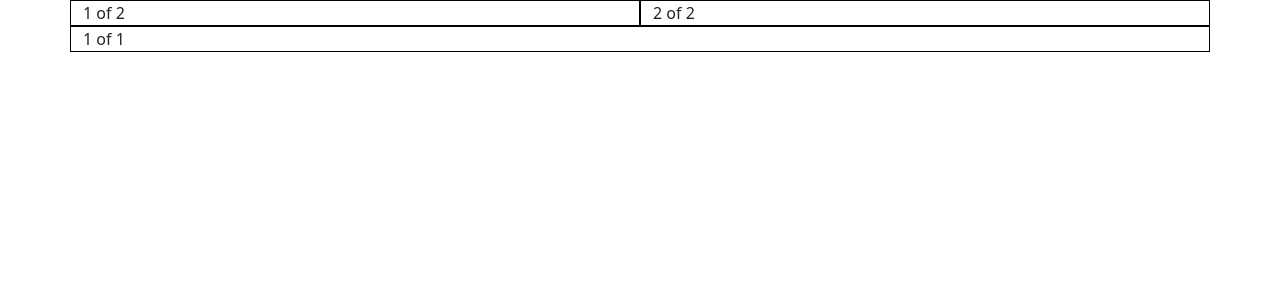
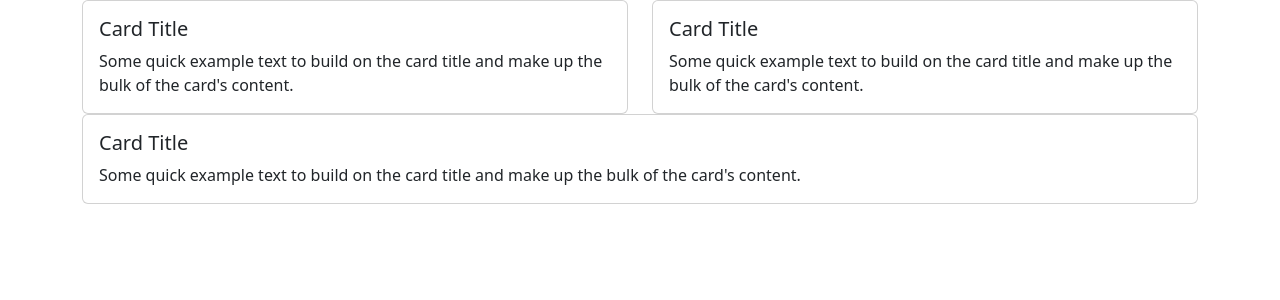
Before and after one commit to MartinBradbury/mebresume, a React (Vite) app in the folder resume/: page / in a window 1280 px wide. Shown: the top 300 px of the page. Built offline with nearby package versions, Linux system fonts and the light colour scheme.

Commit message:
added transition effects to the three cards and useEffect hook with a time out and a cleartimer function.

```diff
--- a/resume/src/App.jsx
+++ b/resume/src/App.jsx
@@ -1,25 +1,59 @@
 import Container from 'react-bootstrap/Container';
 import Row from 'react-bootstrap/Row';
 import Col from 'react-bootstrap/Col';
-import styles from './styles/App.module.css'
+import styles from './styles/App.module.css';
+import Card from 'react-bootstrap/Card';
+import { useEffect, useState } from 'react';
 
 function App() {
+  const [visible, setIsVisible] = useState(false);
+
+  useEffect(() => {
+    const timer = setTimeout(() => setIsVisible(true), 1000); // Short delay to trigger transition
+    return () => clearTimeout(timer);
+  }, []);
 
   return (
-    <>
     <Container>
-      <Row >
-        <Col className={styles.Col}>1 of 2</Col>
-        <Col className={styles.Col}>2 of 2</Col>
+      <Row>
+        <Col className={styles.Col}>
+          <Card className={`${styles.CardOne} ${visible ? styles.visible : ''}`}>
+            <Card.Body>
+              <Card.Title>Card Title</Card.Title>
+              <Card.Text>
+                Some quick example text to build on the card title and make up the
+                bulk of the card's content.
+              </Card.Text>
+            </Card.Body>
+          </Card>
+        </Col>
+        <Col className={styles.Col}>
+          <Card className={`${styles.CardTwo} ${visible ? styles.visible : ''}`}>
+            <Card.Body>
+              <Card.Title>Card Title</Card.Title>
+              <Card.Text>
+                Some quick example text to build on the card title and make up the
+                bulk of the card's content.
+              </Card.Text>
+            </Card.Body>
+          </Card>
+        </Col>
       </Row>
       <Row>
-        <Col className={styles.Col}>1 of 1</Col>
-
+      <Col className={styles.Col}>
+      <Card className={`${styles.CardThree} ${visible ? styles.visible : ''}`}>
+            <Card.Body>
+              <Card.Title>Card Title</Card.Title>
+              <Card.Text>
+                Some quick example text to build on the card title and make up the
+                bulk of the card's content.
+              </Card.Text>
+            </Card.Body>
+          </Card>
+      </Col>
       </Row>
     </Container>
-
-    </>
-  )
+  );
 }
 
-export default App
+export default App;
--- a/resume/src/styles/App.module.css
+++ b/resume/src/styles/App.module.css
@@ -1,3 +1,35 @@
-.Col {
-    border: 1px solid black;
+.CardOne {
+    padding: 0px;
+    margin-right: 0px;
+    transform: translateX(-50%);
+    opacity: 0; /* Start with 0 opacity */
+    transition: transform 3s ease, opacity 3s ease; /* Add opacity transition */
 }
+
+.CardTwo {
+    padding: 0px;
+    margin-right: 0px;
+    transform: translateX(50%);
+    opacity: 0; /* Start with 0 opacity */
+    transition: transform 3s ease, opacity 3s ease;
+}
+
+.CardThree {
+    padding: 0px;
+    margin-right: 0px;
+    transform: translateY(50%);
+    opacity: 0; /* Start with 0 opacity */
+    transition: transform 3s ease, opacity 3s ease;
+
+}
+
+.CardOne.visible,
+.CardTwo.visible {
+    transform: translateX(0); /* Move both cards to meet in the middle */
+    opacity: 1; /* Fade in */
+}
+
+.CardThree.visible {
+    transform: translateY(0);
+    opacity: 1;
+}
```
